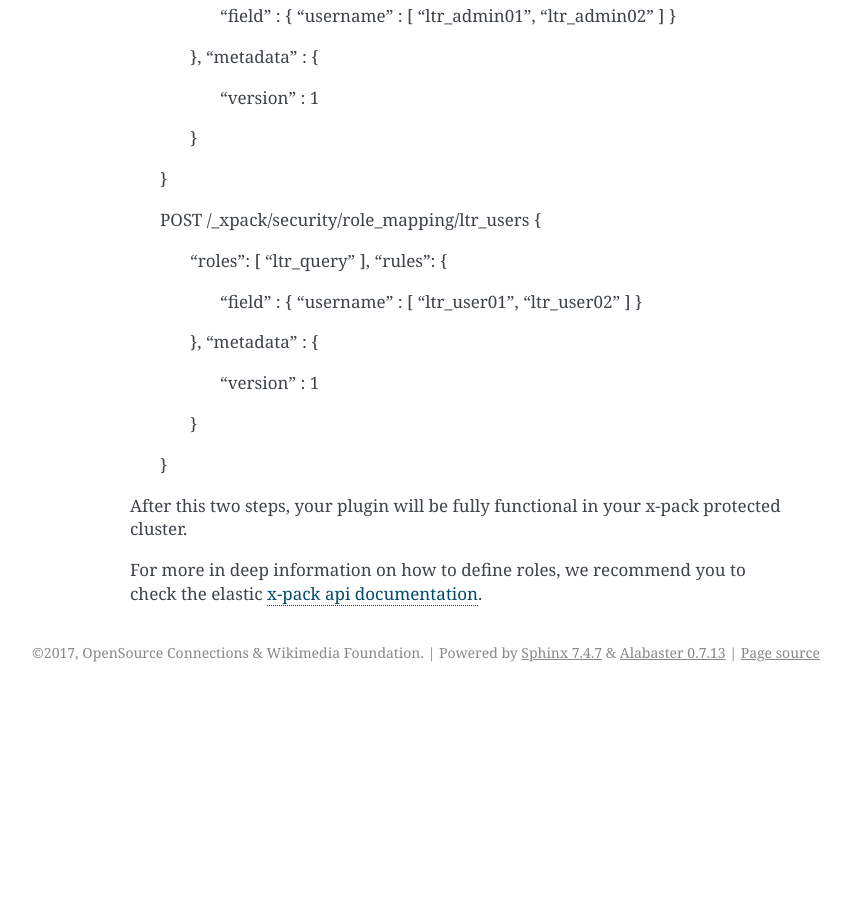
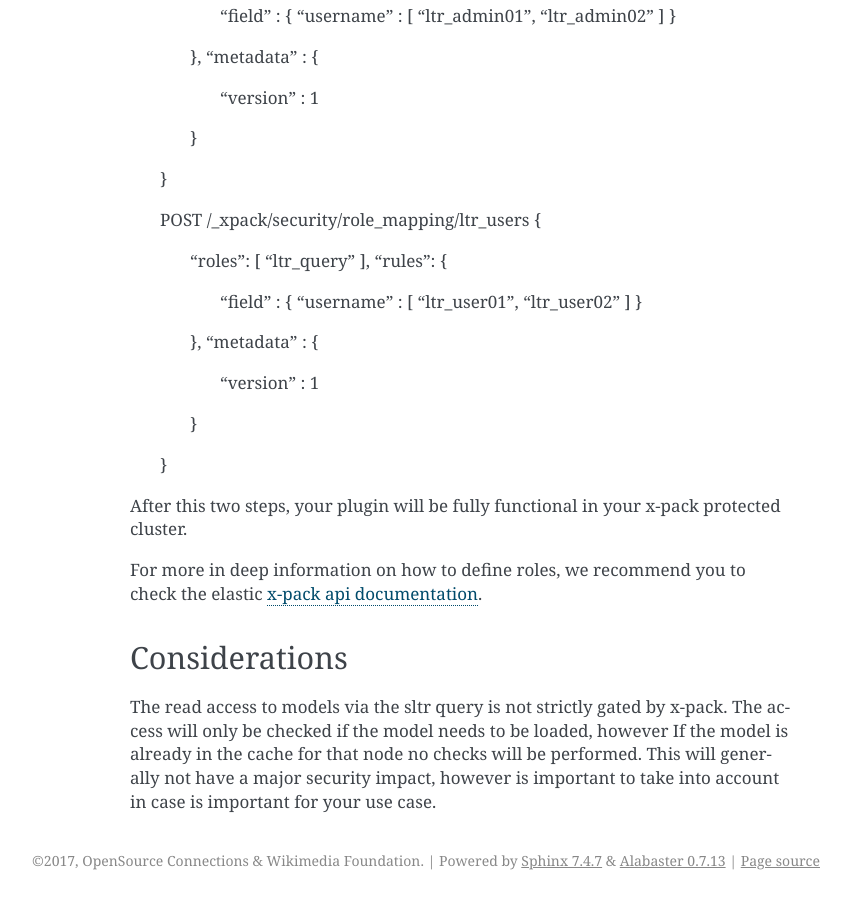
Before and after one commit to o19s/elasticsearch-learning-to-rank, a Sphinx documentation site: the page built from docs/x-pack.rst, in a window 1280 px wide and 900 px high, scrolled down 1389 px. Shown: the whole window, without its empty margins (290-1141 px from the left). Built offline with Sphinx 7.4.7, drawn with Linux system fonts in a browser that asks for light colours; pages that are not in the unit, such as notebooks, are missing from menus; before the commit the page ends 2081 px from its top, so only the background shows below that.

Commit message:
added note about read access with xpack to the models in cache

```diff
--- a/docs/x-pack.rst
+++ b/docs/x-pack.rst
@@ -74,3 +74,12 @@ two users, ltr_admin and ltr_user. The commands to set the roles are:
 After this two steps, your plugin will be fully functional in your x-pack protected cluster.
 
 For more in deep information on how to define roles, we recommend you to check the elastic `x-pack api documentation <https://www.elastic.co/guide/en/x-pack/6.1/defining-roles.html>`_.
+
+
+=====================================================
+Considerations
+=====================================================
+
+The read access to models via the sltr query is not strictly gated by x-pack. The access will only be checked if the model needs
+to be loaded, however If the model is already in the cache for that node no checks will be performed. This will generally not have
+a major security impact, however is important to take into account in case is important for your use case.
```
